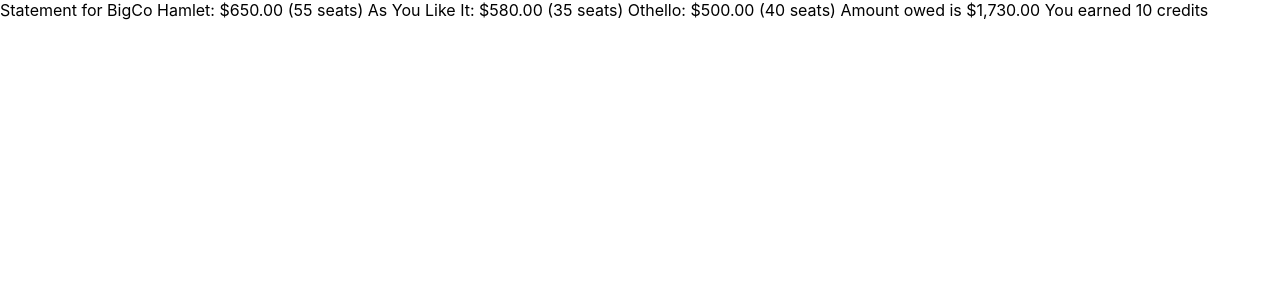
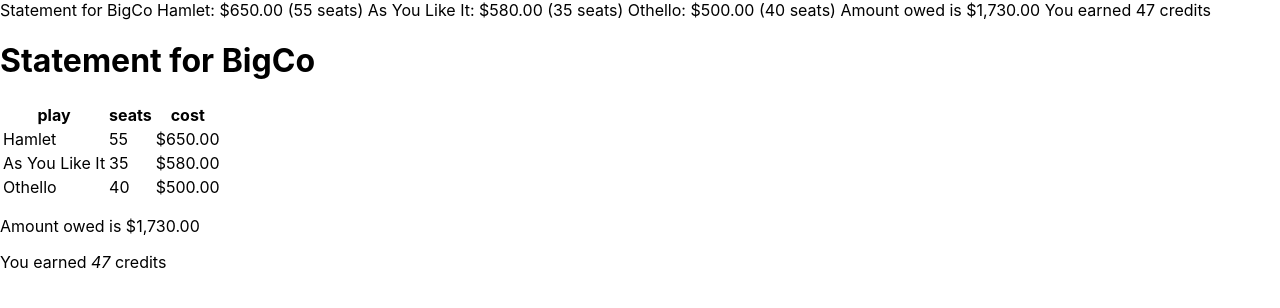
Before and after one commit to withoutmeat/refactor-book, a React (Create React App) app: page / in a window 1280 px wide. Shown: the top 308 px of the page. Built offline with nearby package versions, Linux system fonts and the light colour scheme.

Commit message:
refactor: 拆分阶段(154), 一部分计算数据, 另一部分进行渲染文本或者html;管道取代循环(231)

```diff
--- a/src/App.tsx
+++ b/src/App.tsx
@@ -1,75 +1,9 @@
 import _plays from "./plays.json"
 import _invoices from "./invoices.json"
-
-type Play = { name: string, type: string }
-/**
- * 所有剧目
- */
-type Plays = { othello: Play, "as-like": Play, hamlet: Play }
-
-type Performance = {
-  /**
-   * 剧目id
-   */
-  playID: keyof Plays,
-  /**
-   * 观众数量
-   */
-  audience: number
-}
-// 账单
-type Invoice = {
-  /**
-   * 客户
-   */
-  customer: string,
-  /**
-   * 演出
-   */
-  performances: Performance[]
-}
+import createStatementData, {Invoice, Plays, StatementData} from "./createStatementData";
 
 const invoices = _invoices as Invoice[]
 const plays = _plays as Plays
-
-function playFor(performance: Performance) {
-  return plays[performance.playID]
-}
-
-/**
- * 计算一场演出的费用
- * @param performance 包含剧目id和观众数量
- */
-function amountFor(performance: Performance) {
-  let result: number = 0
-  switch (playFor(performance).type) {
-    case "tragedy":
-      result = 40000;
-      if (performance.audience > 30) {
-        result += 1000 * (performance.audience - 30);
-      }
-      break;
-    case "comedy":
-      result = 30000;
-      if (performance.audience > 20) {
-        result += 10000 + 500 * (performance.audience - 20);
-      }
-      result += 300 * performance.audience;
-      break;
-    default:
-      throw new Error(`unknown type: ${playFor(performance).type}`);
-  }
-  return result;
-}
-
-function volumeCreditsFor(perf: Performance) {
-  let result = 0
-  // add volume credits
-  result += Math.max(perf.audience - 30, 0);
-  // add extra credit for every ten comedy attendees
-  if ("comedy" === playFor(perf).type) result += Math.floor(perf.audience / 5);
-  return result;
-}
 
 function usd(num: number = 0) {
   return new Intl.NumberFormat("en-US",
@@ -79,37 +13,55 @@
     }).format(num / 100);
 }
 
-function totalVolumeCredits(invoice: Invoice) {
-  let result = 0;
-  for (let perf of invoice.performances) {
-    result = volumeCreditsFor(perf);
+function statement(invoice: Invoice, plays: Plays) {
+  return renderPlainText(createStatementData(invoice, plays));
+}
+
+function renderPlainText(data: StatementData) {
+  let result = `Statement for ${data.customer}\n`;
+  for (let perf of data.performances) {
+    result += ` ${perf.play.name}: ${usd(perf.amount)} (${perf.audience} seats)\n`;
   }
+  result += `Amount owed is ${usd(data.totalAmount)}\n`;
+  result += `You earned ${(data.totalVolumeCredits)} credits\n`;
   return result;
 }
 
-function totalAmount(invoice: Invoice) {
-  let result = 0;
-  for (let perf of invoice.performances) {
-    result += amountFor(perf);
-  }
-  return result;
+function htmlStatement(invoice: Invoice, plays: Plays) {
+  return renderHtml(createStatementData(invoice, plays))
 }
 
-function statement(invoice: Invoice, plays: Plays) {
-  let result = `Statement for ${invoice.customer}\n`;
-  for (let perf of invoice.performances) {
-    // print line for this order
-    result += ` ${playFor(perf).name}: ${usd(amountFor(perf))} (${perf.audience} seats)\r\n`;
-  }
-  result += `Amount owed is ${usd(totalAmount(invoice))}\n`;
-  result += `You earned ${(totalVolumeCredits(invoice))} credits\n`;
-  return result;
+function renderHtml(data: StatementData) {
+  return <>
+    <h1>Statement for {data.customer}</h1>
+    <table>
+      <thead>
+      <tr>
+        <th>play</th>
+        <th>seats</th>
+        <th>cost</th>
+      </tr>
+      </thead>
+      <tbody>
+      {
+        data.performances.map(p => <tr key={p.playID}>
+          <td>{p.play.name}</td>
+          <td>{p.audience}</td>
+          <td>{usd(p.amount)}</td>
+        </tr>)
+      }
+      </tbody>
+    </table>
+    <p>Amount owed is {usd(data.totalAmount)}</p>
+    <p>You earned <em>{data.totalVolumeCredits}</em> credits</p>
+  </>
 }
 
 function App() {
   return (
     <div className="App">
       {statement(invoices[0], plays)}
+      {htmlStatement(invoices[0], plays)}
     </div>
   );
 }
--- /dev/null
+++ b/src/createStatementData.ts
@@ -0,0 +1,110 @@
+export type Play = { name: string, type: string }
+/**
+ * 所有剧目
+ */
+export type Plays = { othello: Play, "as-like": Play, hamlet: Play }
+
+export type Performance = {
+  /**
+   * 剧目id
+   */
+  playID: keyof Plays,
+  /**
+   * 观众数量
+   */
+  audience: number
+}
+/**
+ * 计算过后的演出数据
+ */
+export type EnrichmentPerformance = Performance & { play: Play, amount: number, volumeCredits: number }
+
+// 账单
+export type Invoice = {
+  /**
+   * 客户
+   */
+  customer: string,
+  /**
+   * 演出
+   */
+  performances: Performance[]
+}
+
+export type StatementData =
+  Omit<Invoice, 'performances'>
+  & { performances: EnrichmentPerformance[], totalAmount: number, totalVolumeCredits: number }
+
+
+export default function createStatementData(invoice: Invoice, plays: Plays) {
+  const result = {} as StatementData
+  result.customer = invoice.customer
+  result.performances = invoice.performances.map(enrichPerformance)
+  result.totalAmount = totalAmount(result)
+  result.totalVolumeCredits = totalVolumeCredits((result))
+
+  return result
+
+  /**
+   * 填充
+   * @param performance
+   */
+  function enrichPerformance(performance: Performance) {
+    const result = {...performance} as EnrichmentPerformance
+    result.play = playFor(performance)
+    result.amount = amountFor(performance)
+    result.volumeCredits = volumeCreditsFor((performance))
+    return result
+  }
+
+  function playFor(performance: Performance) {
+    return plays[performance.playID]
+  }
+
+  /**
+   * 计算一场演出的费用
+   * @param performance 包含剧目id和观众数量
+   */
+  function amountFor(performance: Performance) {
+    let result: number = 0
+    switch (playFor(performance).type) {
+      case "tragedy":
+        result = 40000;
+        if (performance.audience > 30) {
+          result += 1000 * (performance.audience - 30);
+        }
+        break;
+      case "comedy":
+        result = 30000;
+        if (performance.audience > 20) {
+          result += 10000 + 500 * (performance.audience - 20);
+        }
+        result += 300 * performance.audience;
+        break;
+      default:
+        throw new Error(`unknown type: ${playFor(performance).type}`);
+    }
+    return result;
+  }
+
+  /**
+   *  计算观众量积分
+   * @param perf 包含剧目id和观众数量
+   */
+  function volumeCreditsFor(perf: Performance) {
+    let result = 0
+    // add volume credits
+    result += Math.max(perf.audience - 30, 0);
+    // add extra credit for every ten comedy attendees
+    if ("comedy" === playFor(perf).type) result += Math.floor(perf.audience / 5);
+    return result;
+  }
+
+  function totalAmount(data: StatementData) {
+    return data.performances.reduce((total, p) => total + p.amount, 0)
+  }
+
+  function totalVolumeCredits(data: StatementData) {
+    return data.performances.reduce((total, p) => total + p.volumeCredits, 0)
+  }
+}
```
